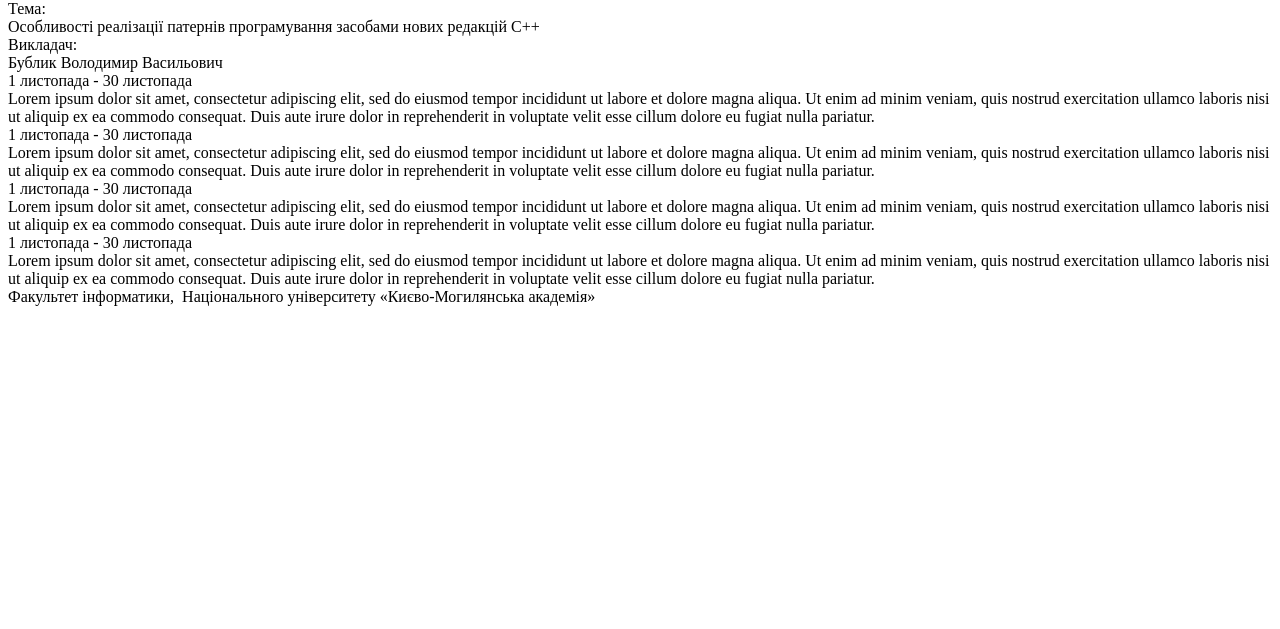
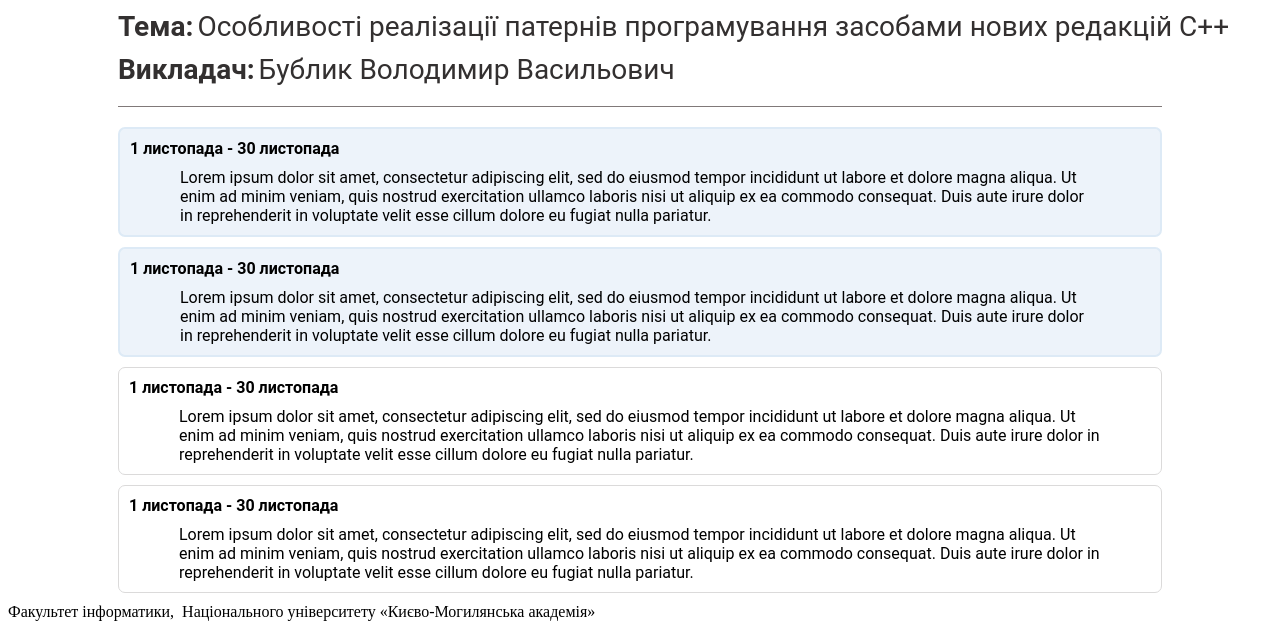
Before and after one commit to SandraRadz/AutomaticRecordingSystem, a Django app: page /plans/ in a window 1280 px wide. Shown: the part 208-837 px from the top of the page. Before the commit the page ends 514 px from the top, so only its background shows below. Run offline with Django 3.2, Linux system fonts and the light colour scheme; style sheets or scripts are compiled from the project's sources; some libraries are stand-ins or nearby versions.

Commit message:
plans view started

```diff
--- a/static/styles/plans.less
+++ b/static/styles/plans.less
@@ -1,11 +1,53 @@
 @import "colors.less";
 @import "fonts.less";
-.tagName{
+@planMargin: 100px;
+.mainInfo{
+    margin: 10px 10px 10px @planMargin+10;
+}
+.themeDescription{
+    margin: 10px 0px;
+}
+.tagName, .tagValue, .plan {
     font-family: @fontFamily;
     font-style: @fontStyle;
+}
+.tagName{
     font-weight: bold;
     line-height: normal;
     font-size: 28px;
-    position: absolute;
     color: @fontColor;
+    display: inline;
 }
+.tagValue{
+    line-height: normal;
+    font-size: 28px;
+    color: @fontColor;
+    display: inline;
+}
+.line{
+    border-bottom: 1px solid #807979;
+    margin: 20px @planMargin+10;
+}
+.plan{
+    margin-left: @planMargin;
+    margin-right: @planMargin;
+}
+.deadline{
+    font-weight: bold;
+    line-height: normal;
+    margin: 10px;
+}
+.point{
+    margin: 10px;
+    border-radius: 7px;
+    border: 1px solid #DBDADA;
+    box-sizing: border-box
+
+}
+.description{
+    margin: 10px 60px;
+}
+.main{
+    background-color: @backgroundBlueColor;
+    border: 2px solid #DDEAF6;
+}
--- a/templates/base.html
+++ b/templates/base.html
@@ -13,7 +13,8 @@
 	</script>
 
 	<!--less-->
-    <link rel="stylesheet/less" type="text/css" href="/static/styles/base.less"/>
+	<link rel="stylesheet/less" type="text/css" href="/static/styles/base.less"/>
+	<link rel="stylesheet/less" type="text/css" href="/static/styles/plans.less"/>
 	<script src="//cdnjs.cloudflare.com/ajax/libs/less.js/3.9.0/less.min.js" ></script>
 
 	<!--Bootstrap-->
--- a/templates/plans/plans.html
+++ b/templates/plans/plans.html
@@ -4,13 +4,14 @@
 <div class="mainInfo">
     <div class="themeDescription">
         <div class="theme tagName">Тема:</div>
-        <div class="themeName">Особливості реалізації патернів програмування засобами нових редакцій С++</div>
+        <div class="themeName tagValue">Особливості реалізації патернів програмування засобами нових редакцій С++</div>
     </div>
     <div class="lecturerDescription">
         <div class="lecture tagName">Викладач:</div>
-        <div class="lecturername">Бублик Володимир Васильович</div>
+        <div class="lecturerName tagValue">Бублик Володимир Васильович</div>
     </div>
 </div>
+<div class="line"></div>
 <div class="plan">
     <div class="point main">
         <div class="deadline">1 листопада - 30 листопада </div>
```
